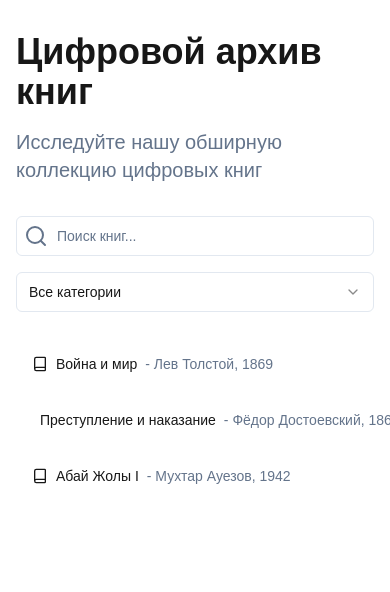
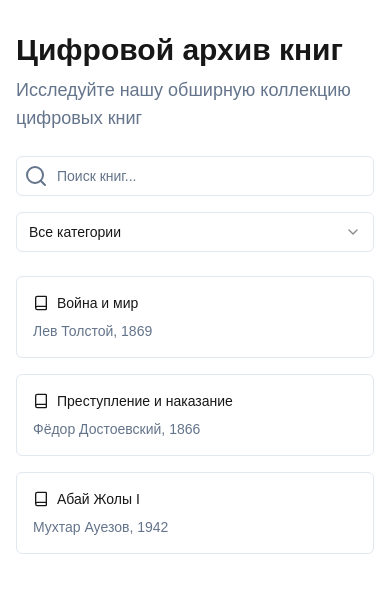
Before and after one commit to manyports/bookshelf, a Next.js app: page /read in a window 390 px wide. Shown: the top 592 px of the page. Built offline with nearby package versions, Linux system fonts and the light colour scheme.

Commit message:
refactor: Update font sizes and layout in BookArchive component

```diff
--- a/src/app/read/page.tsx
+++ b/src/app/read/page.tsx
@@ -123,8 +123,8 @@ export default function BookArchive() {
 
     return (
       <>
-        <h2 className="text-2xl font-bold mb-4">{book.title}</h2>
-        <h3 className="text-xl mb-6">{book.author}</h3>
+        <h2 className="text-xl md:text-2xl font-bold mb-2 md:mb-4">{book.title}</h2>
+        <h3 className="text-lg md:text-xl mb-4 md:mb-6">{book.author}</h3>
         <p className="mb-4">
           Страница {currentPage} из {numPages}
         </p>
@@ -150,12 +150,12 @@ export default function BookArchive() {
 
   return (
     <div className="container mx-auto px-4 py-8">
-      <h1 className="text-4xl font-bold mb-4">Цифровой архив книг</h1>
-      <p className="text-xl text-muted-foreground mb-8">
+      <h1 className="text-3xl md:text-4xl font-bold mb-2 md:mb-4">Цифровой архив книг</h1>
+      <p className="text-lg md:text-xl text-muted-foreground mb-6 md:mb-8">
         Исследуйте нашу обширную коллекцию цифровых книг
       </p>
 
-      <div className="flex flex-col sm:flex-row gap-4 mb-8">
+      <div className="flex flex-col md:flex-row gap-4 mb-6 md:mb-8">
         <div className="relative flex-grow">
           <Search className="absolute left-2 top-1/2 transform -translate-y-1/2 text-muted-foreground" />
           <Input
@@ -167,7 +167,7 @@ export default function BookArchive() {
           />
         </div>
         <Select value={selectedCategory} onValueChange={setSelectedCategory}>
-          <SelectTrigger className="w-full sm:w-[200px]">
+          <SelectTrigger className="w-full md:w-[200px]">
             <SelectValue placeholder="Категория" />
           </SelectTrigger>
           <SelectContent>
@@ -185,29 +185,33 @@ export default function BookArchive() {
         </Select>
       </div>
 
-      <ul className="space-y-4">
+      <ul className="grid grid-cols-1 md:grid-cols-2 lg:grid-cols-3 gap-4">
         {filteredBooks.map((book) => (
           <li key={book.id}>
             <Dialog>
               <DialogTrigger asChild>
                 <Button
-                  variant="ghost"
-                  className="w-full text-left justify-start"
+                  variant="outline"
+                  className="w-full text-left justify-start h-auto py-4"
                   onClick={() => {
                     setSelectedBook(book);
                     setCurrentPage(1);
                   }}
                 >
-                  <Book className="mr-2 h-4 w-4" />
-                  <span className="font-medium">{book.title}</span>
-                  <span className="ml-2 text-muted-foreground">
-                    - {book.author}, {book.year}
-                  </span>
+                  <div className="flex flex-col items-start">
+                    <div className="flex items-center mb-2">
+                      <Book className="mr-2 h-4 w-4" />
+                      <span className="font-medium">{book.title}</span>
+                    </div>
+                    <span className="text-sm text-muted-foreground">
+                      {book.author}, {book.year}
+                    </span>
+                  </div>
                 </Button>
               </DialogTrigger>
-              <DialogContent className="max-w-4xl h-[90vh] p-0 overflow-hidden flex flex-col">
+              <DialogContent className="max-w-4xl w-[95vw] h-[90vh] p-0 overflow-hidden flex flex-col">
                 <div className="flex flex-col h-full">
-                  <div className="bg-muted p-4 flex justify-between items-center">
+                  <div className="bg-muted p-4 flex flex-col md:flex-row justify-between items-center gap-4">
                     <DialogHeader>
                       <DialogTitle className="text-lg font-semibold">
                         {selectedBook?.title}
@@ -252,7 +256,7 @@ export default function BookArchive() {
                   <div className="flex-grow overflow-y-auto">
                     <div
                       ref={containerRef}
-                      className="p-8"
+                      className="p-4 md:p-8"
                       style={{
                         backgroundColor: isDarkMode ? "#1a1a1a" : "#ffffff",
                         color: isDarkMode ? "#e0e0e0" : "#333333",
@@ -269,9 +273,9 @@ export default function BookArchive() {
                       disabled={currentPage === 1}
                     >
                       <ChevronLeft className="h-4 w-4 mr-2" />
-                      Предыдущая
+                      <span className="hidden md:inline">Предыдущая</span>
                     </Button>
-                    <span>
+                    <span className="text-sm md:text-base">
                       Страница {currentPage} из {numPages}
                     </span>
                     <Button
@@ -280,7 +284,7 @@ export default function BookArchive() {
                       onClick={goToNextPage}
                       disabled={currentPage === numPages}
                     >
-                      Следующая
+                      <span className="hidden md:inline">Следующая</span>
                       <ChevronRight className="h-4 w-4 ml-2" />
                     </Button>
                   </div>
```
